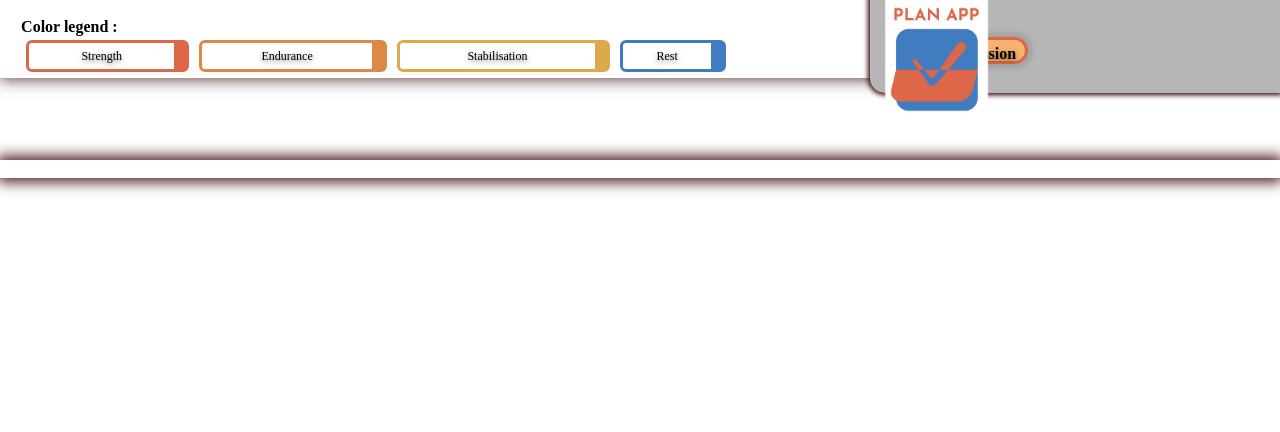
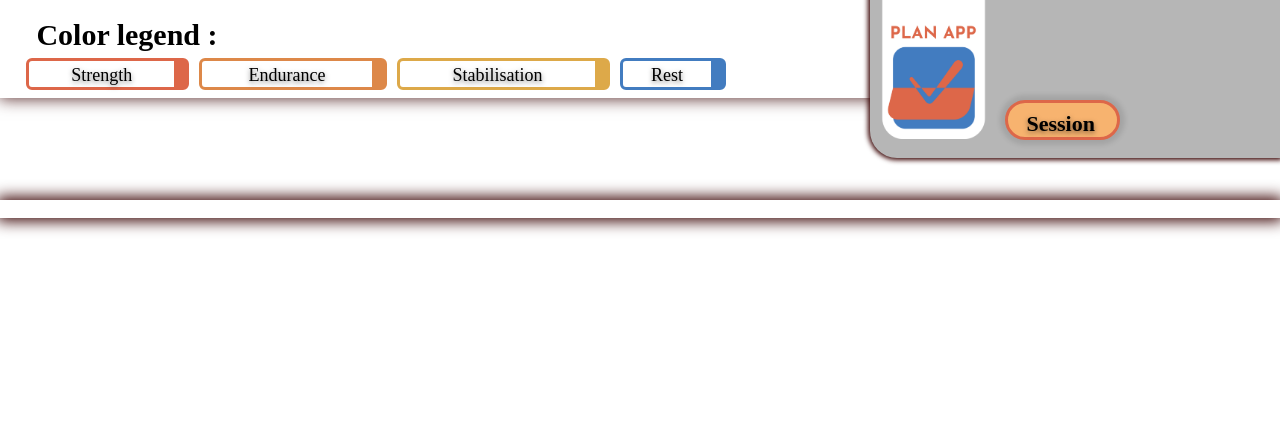
Before and after one commit to nicolasmarat9/PlanApp, a Django app: page /calendar/1/1/ in a window 1280 px wide. Shown: the top 432 px of the page. Before the commit the page ends 193 px from the top, so only its background shows below. Run offline with Django 3.2, Linux system fonts and the light colour scheme; the visitor is signed in with stand-in values (Sample User, id 1); data that the repository does not hold is empty.

Commit message:
Update exerdet_list.css

```diff
--- a/assets/exerdet_list.css
+++ b/assets/exerdet_list.css
@@ -15,7 +15,7 @@
 
 .container{
     width: 100%;
-    height: 2300px;
+    height: 2400px;
     background-color: #fff;
     display: flex;
     justify-content: center;
@@ -24,7 +24,7 @@
 }
 
 .session {
-    margin-top: 160px ;
+    margin-top: 200px ;
     margin-bottom: 170px;
     width: 100%;
     height: auto;
@@ -370,32 +370,32 @@ input {
     box-shadow: 0px 0px 5px 5px rgba(0, 0, 0, 0.1);
     cursor: context-menu;
 }
-.legend {
+.legend{
     width: 32%;
-    height: 125px;
+    height: 170px;
     background-color: #B6B6B6;
     margin-top: -110px;
     margin-left: 68%;
-    border-radius: 0 0 0 15px  ;
+    border-radius: 0 0 0 27px  ;
     box-shadow: 0px 0px 5px 2px rgba(55, 0, 0, 1);
     padding-top: 40px;
     padding-left: 180px;
 }
 .legend2 {
     width: 100%;
-    height: 110px;
+    height: 130px;
     background-color: #fff;
-    margin-top: -2332px;
+    margin-top: -2432px;
     box-shadow: 0px 0px 15px 1px rgba(55, 0, 0, 0.8);
     padding-top: 40px;
     padding-left: 15px;
 }
 .leglabel {
-    font-size: medium;
+    font-size: 30px;
     font-weight: 800;
     color: black;
     height: 2rem;
-    width: 6.8rem;
+    width: 14rem;
     border-radius: 6px;
     text-align: center;
     padding-top: 0.6rem;
@@ -412,7 +412,7 @@ input {
     align-items: center;
     text-shadow: 0 0.1rem 0.3rem rgba(0,0,0,0.5);
     margin-left: 0%;
-    margin-top: 0;
+    margin-top: 18px;
 }
 
 .styleleg div{
@@ -430,7 +430,8 @@ input {
     border-color: var(--stren);
     border-right-width: 15px;
     color: black;
-    font-size: 12px;
+    font-size: 18px;
+    padding-top: 3px;
     font-weight: normal;
     height: 2rem;
     width: 4.4rem;
@@ -445,7 +446,8 @@ input {
     border-color: var(--endu);
     border-right-width: 15px;
     color: black;
-    font-size: 12px;
+    font-size: 18px;
+    padding-top: 3px;
     font-weight: normal;
     height: 2rem;
     width: 5.2rem;
@@ -460,7 +462,8 @@ input {
     border-color: var(--stab);
     border-right-width: 15px;
     color: black;
-    font-size: 12px;
+    font-size: 18px;
+    padding-top: 3px;
     font-weight: normal;
     height: 2rem;
     width: 5.8rem;
@@ -476,7 +479,8 @@ input {
     border-color: var(--rest);
     border-right-width: 15px;
     color: black;
-    font-size: 12px;
+    font-size: 18px;
+    padding-top: 3px;
     font-weight: normal;
     height: 2rem;
     width: 3.3rem;
@@ -509,16 +512,16 @@ input {
 a:-webkit-any-link {
     color: black;
     text-decoration: none;
-    font-size: 16px;
+    font-size: 22px;
     font-weight: 600;
 }
 
 h2 {
-    font-size: 16px;
+    font-size: 20px;
     font-weight: 500;
 }
 h3 {
-    font-size: 13px;
+    font-size: 14px;
     font-weight: 500;
 }
 hr {
@@ -545,13 +548,15 @@ hr {
     background-color: #F7B36F;
     border: solid;
     border-color: #DD6749;
-    width: 73px;
-    margin-top: 29px;
-    margin-left: -95px;
+    margin-top:  72px;
+    margin-left: -45px;
     border-radius: 20px;
-    height: 27px;
-    padding-top: 5px;
-    padding-left: 8px;
+    height: 40px;
+    width: 115px;
+    padding-top: 8px;
+    font-size: 14px;
+    padding-left: 18px;
+
     box-shadow: 0px 0px 5px 5px rgba(0, 0, 0, 0.1);
     text-shadow: 0 0.1rem 0.3rem rgba(0,0,0,0.5);
 }
```
Also changed, not shown: other parts of assets/exerdet_list.css (+18 -19 lines).
